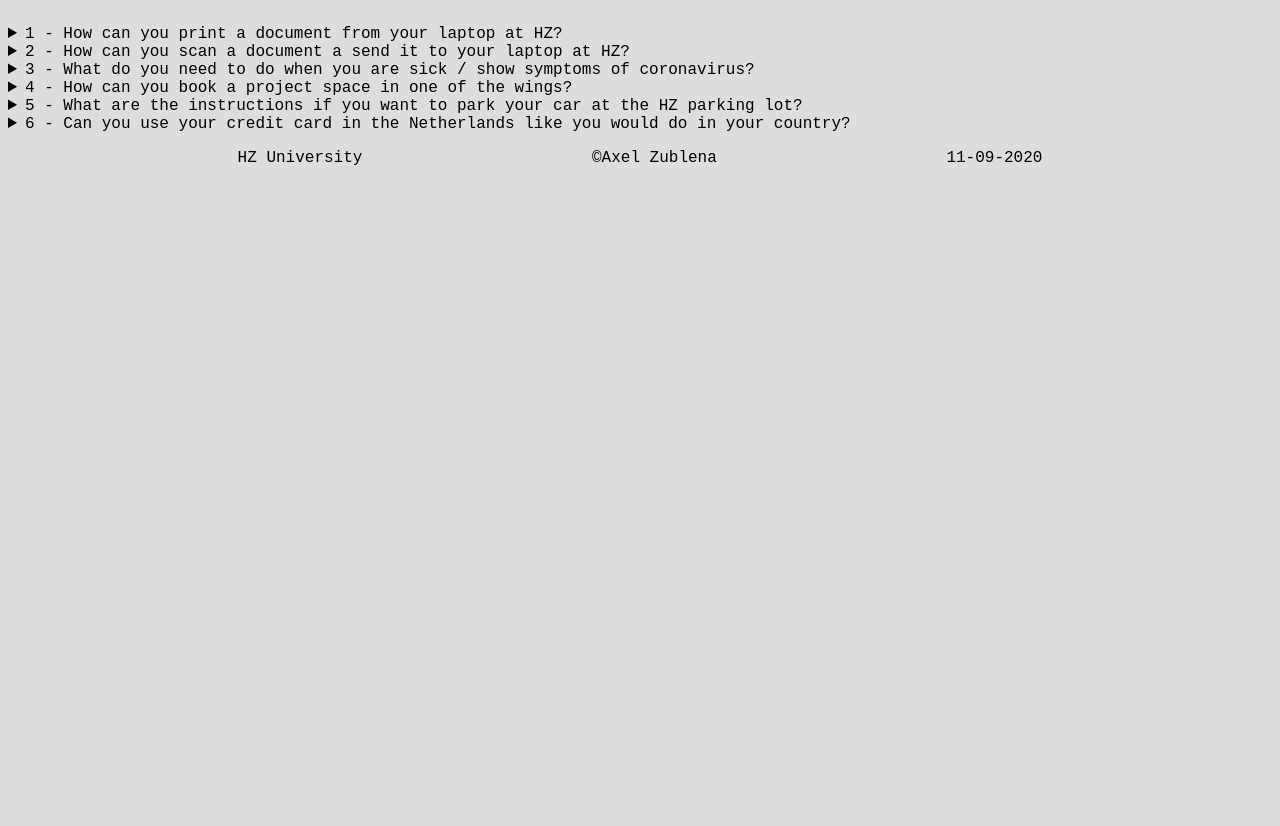
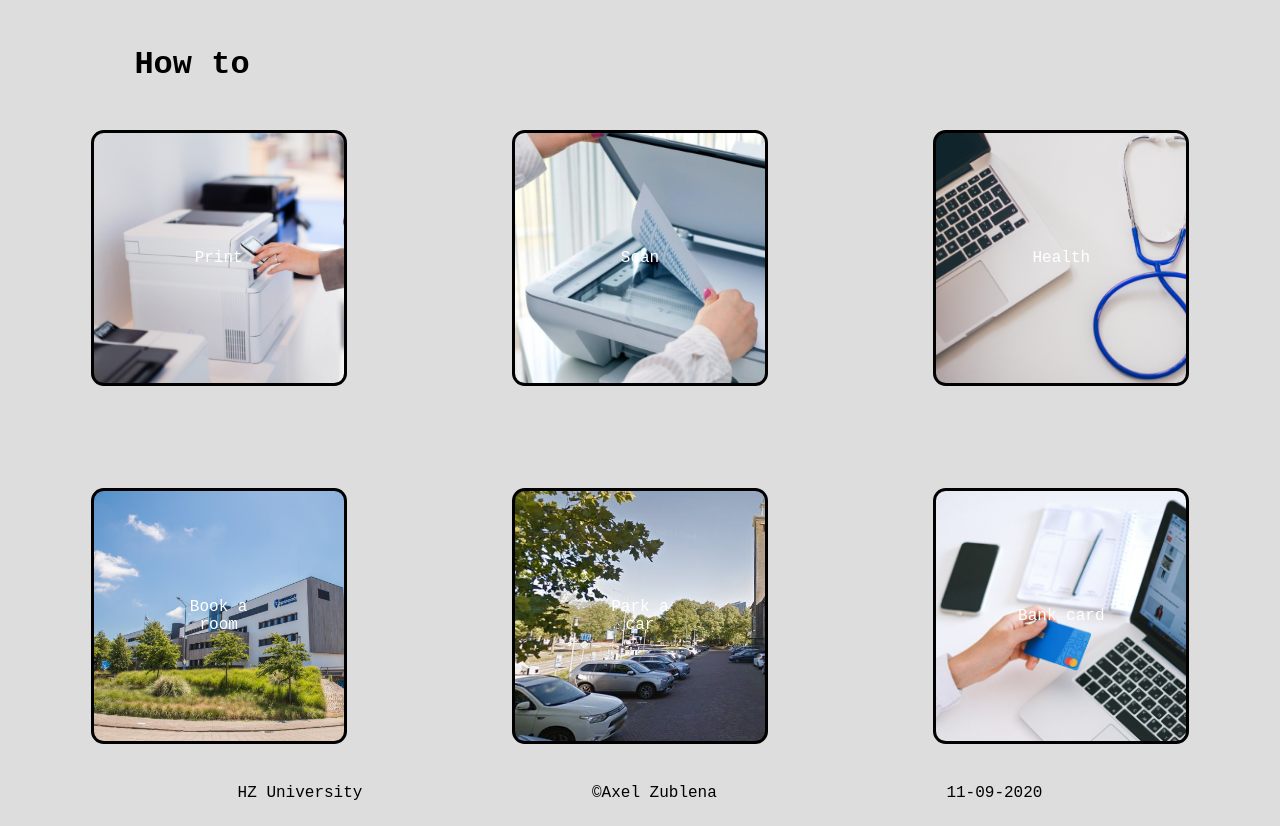
Before and after one commit to AxelZublena/AxelZublena.github.io, a plain HTML site: page faq.html in a window 1280 px wide. Shown: the part 82-908 px from the top of the page. Before the commit the page ends 800 px from the top, so only its background shows below. Drawn offline with Linux system fonts and the light colour scheme.

Commit message:
Added content to the FAQ page

```diff
--- a/css/style.css
+++ b/css/style.css
@@ -142,6 +142,154 @@
 }
 
 
+.center-faq h1 {
+  padding-left: 10%;
+  padding-bottom: 25px;
+}
+
+#faq-menu {
+  display: grid;
+  grid-template-columns: 1fr 1fr 1fr;
+  padding: 0% 0% 10% 0%;
+  row-gap: 20%;
+  column-gap: 0%;
+  justify-items: center;
+}
+
+.block-faq {
+  display: flex;
+  align-items: center;
+  justify-content: center;
+}
+
+#faq-menu a:link {
+  color: rgba(255, 255, 255, 1);
+  text-decoration: none;
+}
+#faq-menu a:visited {
+  color: black;
+  text-decoration: none;
+}
+#faq-menu a:hover {
+  color: black;
+  text-decoration: none;
+}
+#faq-menu a:active {
+  color: black;
+  text-decoration: none;
+}
+
+.tile {
+  background-size: cover;
+  height: 250px;
+  width: 250px;
+  border-radius: 5%;
+  border-color: black;
+  border-width: -5px;
+  border-style: solid;
+  color: rgba(255, 255, 255, 0);;
+  display: flex;
+  justify-content: center;
+  align-items: center;
+  text-align: center;
+}
+
+.tile:hover {
+  animation-duration: 0.5s;
+  animation-fill-mode: forwards;
+  cursor: pointer;
+}
+
+#tile-1 {
+  background-image: url("../img/printer.jpg");
+}
+#tile-2 {
+  background-image: url("../img/scan.jpg");
+}
+#tile-3 {
+  background-image: url("../img/health.jpg");
+}
+#tile-4 {
+  background-image: url("../img/book-space.jpg");
+}
+#tile-5 {
+  background-image: url("../img/parking.jpg");
+}
+#tile-6 {
+  background-image: url("../img/bank-card.jpg");
+}
+
+#tile-1:hover {
+  animation-name: tile-anim-1;
+
+}
+#tile-2:hover {
+  animation-name: tile-anim-2;
+}
+#tile-3:hover {
+  animation-name: tile-anim-3;
+}
+#tile-4:hover {
+  animation-name: tile-anim-4;
+}
+#tile-5:hover {
+  animation-name: tile-anim-5;
+}
+#tile-6:hover {
+  animation-name: tile-anim-6;
+}
+
+@keyframes tile-anim-1 {
+  100% {
+      color: black;
+      font-size: 275%;
+      background-image: url("../img/printer-blur.jpg");
+      transform: scale(1.15);
+  }
+}
+@keyframes tile-anim-2 {
+  100% {
+      color: black;
+      font-size: 275%;
+      background-image: url("../img/scan-blur.jpg");
+      transform: scale(1.15);
+  }
+}
+@keyframes tile-anim-3 {
+  100% {
+      color: black;
+      font-size: 275%;
+      background-image: url("../img/health-blur.jpg");
+      transform: scale(1.15);
+  }
+}
+@keyframes tile-anim-4 {
+  100% {
+      color: black;
+      font-size: 275%;
+      background-image: url("../img/book-space-blur.jpg");
+      transform: scale(1.15);
+  }
+}
+@keyframes tile-anim-5 {
+  100% {
+      color: black;
+      font-size: 275%;
+      background-image: url("../img/parking-blur.jpg");
+      transform: scale(1.15);
+  }
+}
+@keyframes tile-anim-6 {
+  100% {
+      color: black;
+      font-size: 275%;
+      background-image: url("../img/bank-card-blur.jpg");
+      transform: scale(1.15);
+  }
+}
+
+
+
 
 /*-------------------------------------------------------*/
 nav {
--- a/faq.html
+++ b/faq.html
@@ -19,30 +19,27 @@
         </a>
     </nav>
     <div class="center-faq">
-        <details>
-            <summary>1 - How can you print a document from your laptop at HZ?</summary>
-            <p>Epcot is a theme park at Walt Disney World Resort featuring exciting attractions, international pavilions, award-winning fireworks and seasonal special events.</p>
-        </details>
-        <details>
-            <summary>2 - How can you scan a document a send it to your laptop at HZ?</summary>
-            <p>Epcot is a theme park at Walt Disney World Resort featuring exciting attractions, international pavilions, award-winning fireworks and seasonal special events.</p>
-        </details>
-        <details>
-            <summary>3 - What do you need to do when you are sick / show symptoms of coronavirus?</summary>
-            <p>Epcot is a theme park at Walt Disney World Resort featuring exciting attractions, international pavilions, award-winning fireworks and seasonal special events.</p>
-        </details>
-        <details>
-            <summary>4 - How can you book a project space in one of the wings?</summary>
-            <p>Epcot is a theme park at Walt Disney World Resort featuring exciting attractions, international pavilions, award-winning fireworks and seasonal special events.</p>
-        </details>
-        <details>
-            <summary>5 - What are the instructions if you want to park your car at the HZ parking lot?</summary>
-            <p>Epcot is a theme park at Walt Disney World Resort featuring exciting attractions, international pavilions, award-winning fireworks and seasonal special events.</p>
-        </details>
-        <details>
-            <summary>6 - Can you use your credit card in the Netherlands like you would do in your country?</summary>
-            <p>Epcot is a theme park at Walt Disney World Resort featuring exciting attractions, international pavilions, award-winning fireworks and seasonal special events.</p>
-        </details>
+        <H1>How to</H1>
+        <div id="faq-menu">
+            <div class="block-faq" id="question-1">
+                <div class="tile" id="tile-1"><a href="#">Print</a></div>
+            </div>
+            <div class="block-faq" id="question-2">
+                <div class="tile" id="tile-2"><a href="#">Scan</a></div>
+            </div>
+            <div class="block-faq" id="question-3">
+                <div class="tile" id="tile-3"><a href="#">Health</a></div>
+            </div>
+            <div class="block-faq" id="question-4">
+                <div class="tile" id="tile-4"><a href="#">Book a<br>room</a></div>
+            </div>
+            <div class="block-faq" id="question-5">
+                <div class="tile" id="tile-5"><a href="#">Park a<br>car</a></div>
+            </div>
+            <div class="block-faq" id="question-6">
+                <div class="tile" id="tile-6"><a href="#">Bank card</a></div>
+            </div>
+        </div>
     </div>
     <footer>
         <p id="footer-left">HZ University</p>
```
Also changed, not shown: img/bank-card-blur.jpg (added), img/bank-card.jpg (added), img/book-space-blur.jpg (added), img/book-space.jpg (added), img/health.jpg (added), img/parking-blur.jpg (added), img/parking.jpg (added), img/printer-blur.jpg (added), img/printer.jpg (added), img/scan-blur.jpg (added), img/scan.jpg (added), 1 other file.
